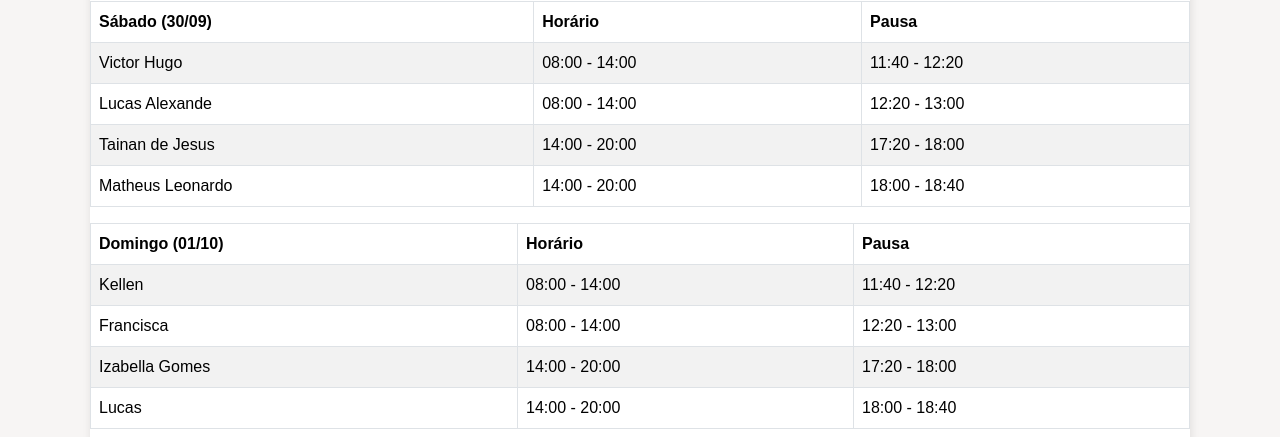
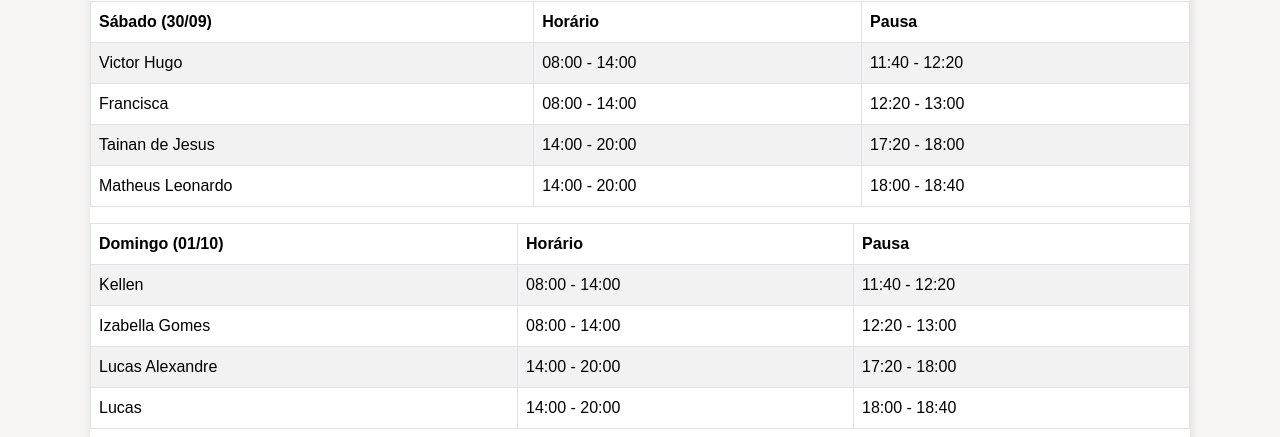
Before and after one commit to Guaratibanet/PortalGuaratibanet, a plain HTML site: page pages/index-niver.html in a window 1280 px wide. Shown: the part 288-725 px from the top of the page. Drawn offline with nearby package versions, Linux system fonts and the light colour scheme.

Commit message:
Update index-niver.html
escala

```diff
--- a/pages/index-niver.html
+++ b/pages/index-niver.html
@@ -78,7 +78,7 @@
             <td>11:40 - 12:20</td>
           </tr>
           <tr>
-            <td>Lucas Alexande</td>
+            <td>Francisca</td>
             <td>08:00 - 14:00</td>
             <td>12:20 - 13:00</td>
           </tr>
@@ -113,12 +113,12 @@
             <td>11:40 - 12:20</td>
           </tr>
           <tr>
-            <td>Francisca</td>
+            <td>Izabella Gomes</td>
             <td>08:00 - 14:00</td>
             <td>12:20 - 13:00</td>
           </tr>
           <tr>
-            <td>Izabella Gomes</td>
+            <td>Lucas Alexandre</td>
             <td>14:00 - 20:00</td>
             <td>17:20 - 18:00</td>
           </tr>
```
